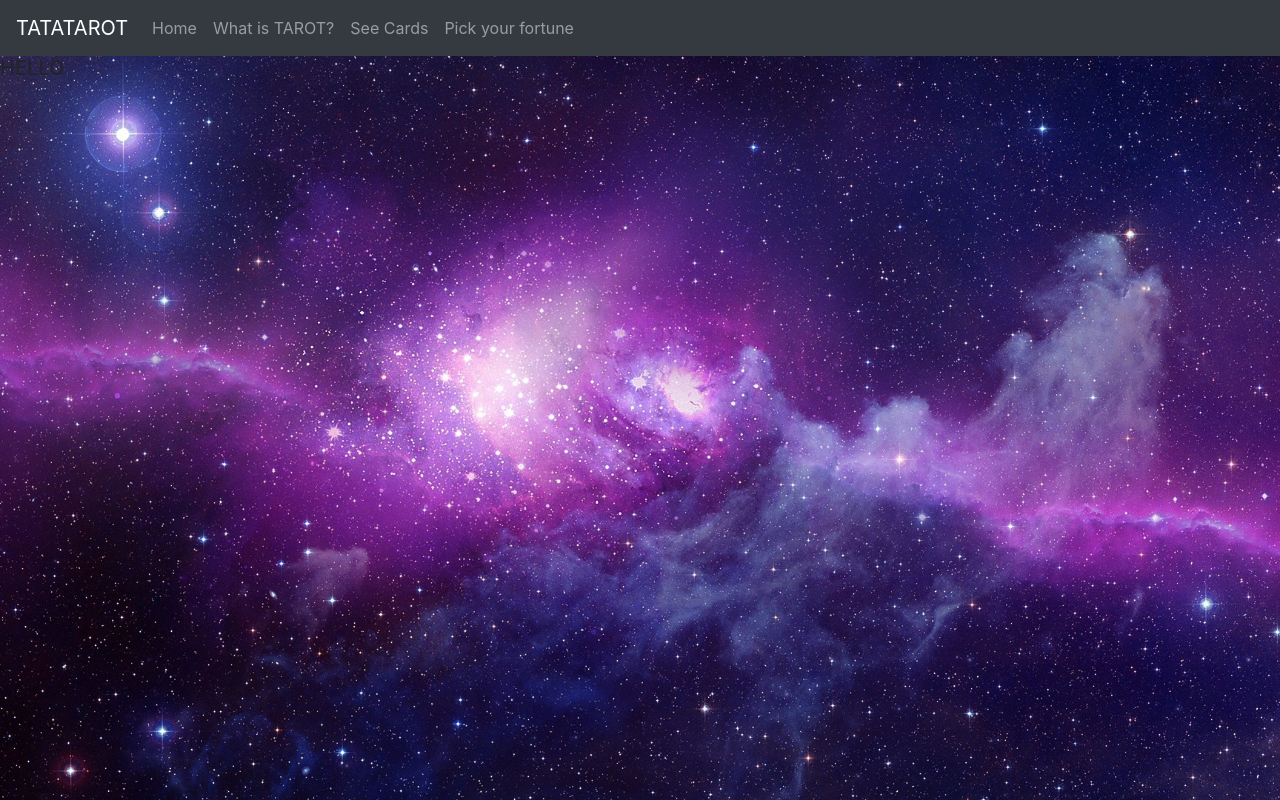
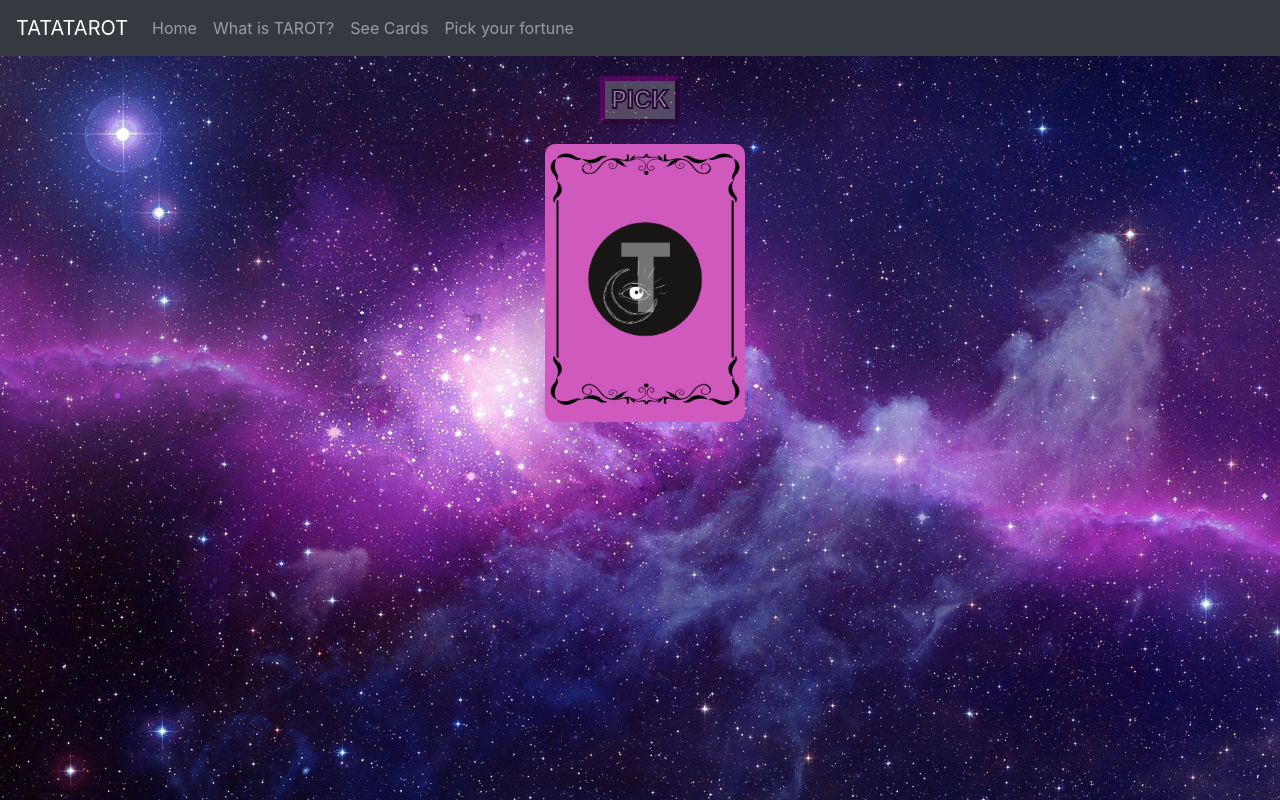
Before and after one commit to SophieH07/tatatarot, a React (Create React App) app in the folder client/: page /generator in a window 1280 px wide. Built offline with nearby package versions, Linux system fonts and the light colour scheme.

Commit message:
add random card generator

```diff
--- /dev/null
+++ b/client/src/components/Generator.css
@@ -0,0 +1,55 @@
+.random-card {
+  text-align: center;
+}
+
+.picture {
+  max-width: 200px;
+  margin-left: 10px;
+  border-radius: 10px;
+  height: auto;
+  width: 100%;
+  margin-bottom: 10px;
+}
+
+.button {
+  border-color: purple;
+  margin-top: 20px;
+  margin-bottom: 20px;
+  color: white;
+  cursor: pointer;
+  background-color: grey;
+  font-size: x-large;
+  opacity: 0.5;
+  font-weight: bold;
+  -webkit-text-stroke: 2px rgb(41, 1, 41);
+  border-width: thick;
+}
+
+.button:hover {
+  font-size: xx-large;
+  border-color: rgb(53, 1, 53);
+  color: white;
+  text-decoration: none;
+  border-width: thick;
+}
+
+.button:focus {
+  outline: none;
+}
+
+.down {
+    transform: rotate(180deg);
+}
+
+.name {
+    color: white;
+    text-transform: capitalize;
+}
+
+.card-description {
+    margin: 20px;
+    background-color: purple;
+    color: white;
+    opacity: 0.5;
+    font-size: large;
+}
--- a/client/src/components/Generator.js
+++ b/client/src/components/Generator.js
@@ -1,11 +1,66 @@
-import React, { Component } from 'react'
+import React, { Component } from "react";
+import "./Generator.css";
+import cardPicDic from "./GenerateCard.js";
+import backPic from "../pictures/backpage.png";
 
 export class Generator extends Component {
-    render() {
-        return (
-            <div>
-                <h5>HELLO</h5>
-            </div>
-        )
-    }
+  state = {
+    randomNumber: 0,
+    showMe: false,
+    isFlipped: true,
+  };
+
+  generateRandomCard = () => {
+    var randomNum = Math.floor(Math.random() * cardPicDic.length);
+    var randomFlip = Boolean(Math.round(Math.random()));
+    this.setState({
+      randomNumber: randomNum,
+      showMe: true,
+      isFlipped: randomFlip,
+    });
+  };
+
+  render() {
+    return (
+      <div className="random-card">
+        <div>
+          <button className="button" onClick={this.generateRandomCard}>
+            PICK
+          </button>
+        </div>
+        {this.state.showMe ? (
+          <div className="chosenCard">
+            <h2 className="name">{cardPicDic[this.state.randomNumber].name}</h2>
+            {this.state.isFlipped ? (
+              <div>
+                <img
+                  className="picture down"
+                  src={cardPicDic[this.state.randomNumber].pic}
+                  alt=""
+                />
+                <div className="card-description">
+                  <h5>DOWNWARD</h5>
+                  <p>{cardPicDic[this.state.randomNumber].downward}</p>
+                </div>
+              </div>
+            ) : (
+              <div>
+                <img
+                  className="picture"
+                  src={cardPicDic[this.state.randomNumber].pic}
+                  alt=""
+                />
+                <div className="card-description">
+                  <h5>UPWARD</h5>
+                  <p>{cardPicDic[this.state.randomNumber].upward}</p>
+                </div>
+              </div>
+            )}
+          </div>
+        ) : (
+          <img className="picture" src={backPic} alt="" />
+        )}
+      </div>
+    );
+  }
 }
--- a/client/src/components/Home.css
+++ b/client/src/components/Home.css
@@ -22,11 +22,13 @@
   height: auto;
 }
 
-.front-page-button:active {
+.front-page-button:focus {
   outline: none;
 }
 
 .front-page-button {
+  border-width: thick;
+  border-color: purple;
   color: white;
   cursor:pointer;
   background-color: grey;
@@ -42,7 +44,6 @@
   border-color: rgb(53, 1, 53);
   color: white;
   text-decoration: none;
-  border-color: purple;
   border-width: thick;
 }
 
```
Also changed, not shown: client/src/components/GenerateCard.js.
